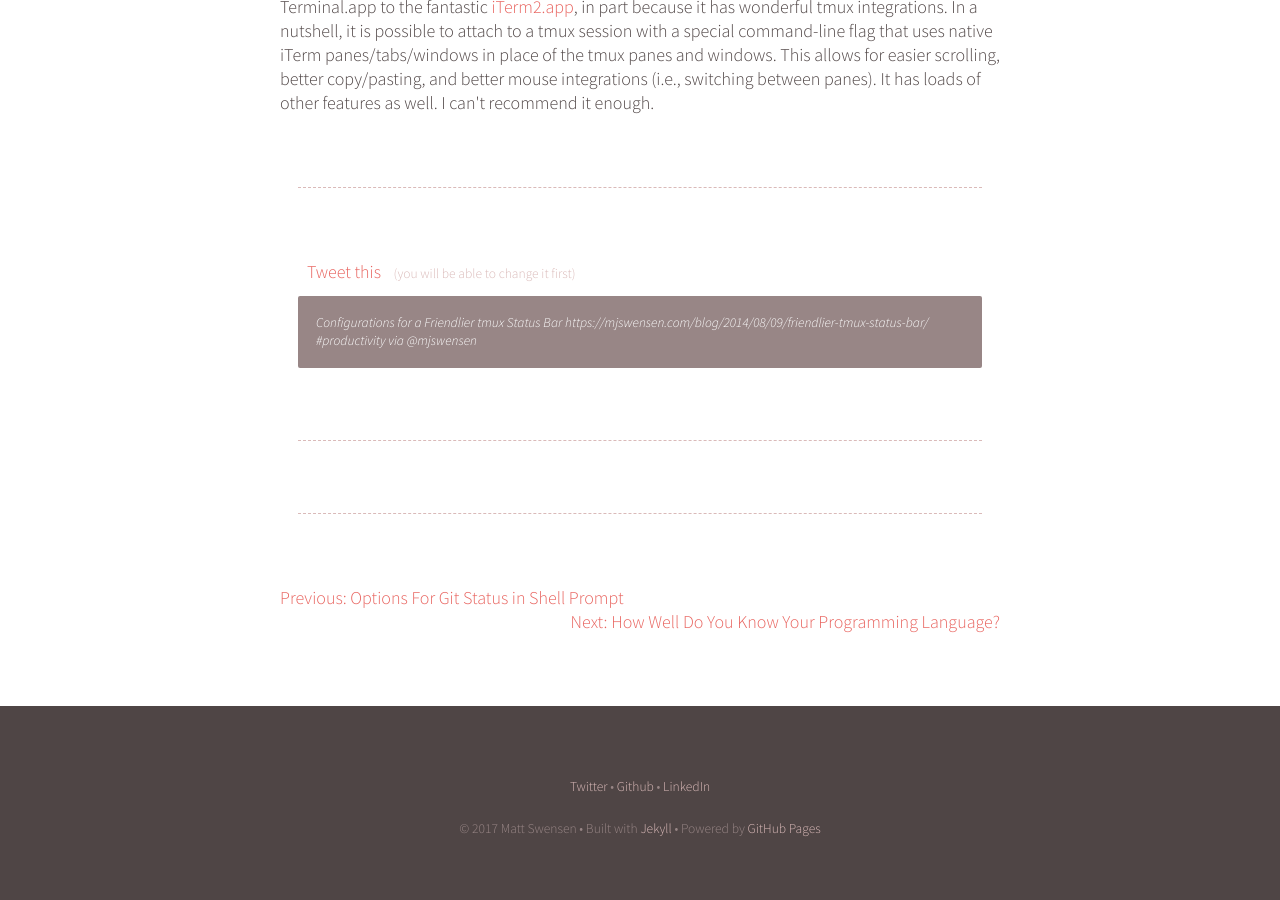
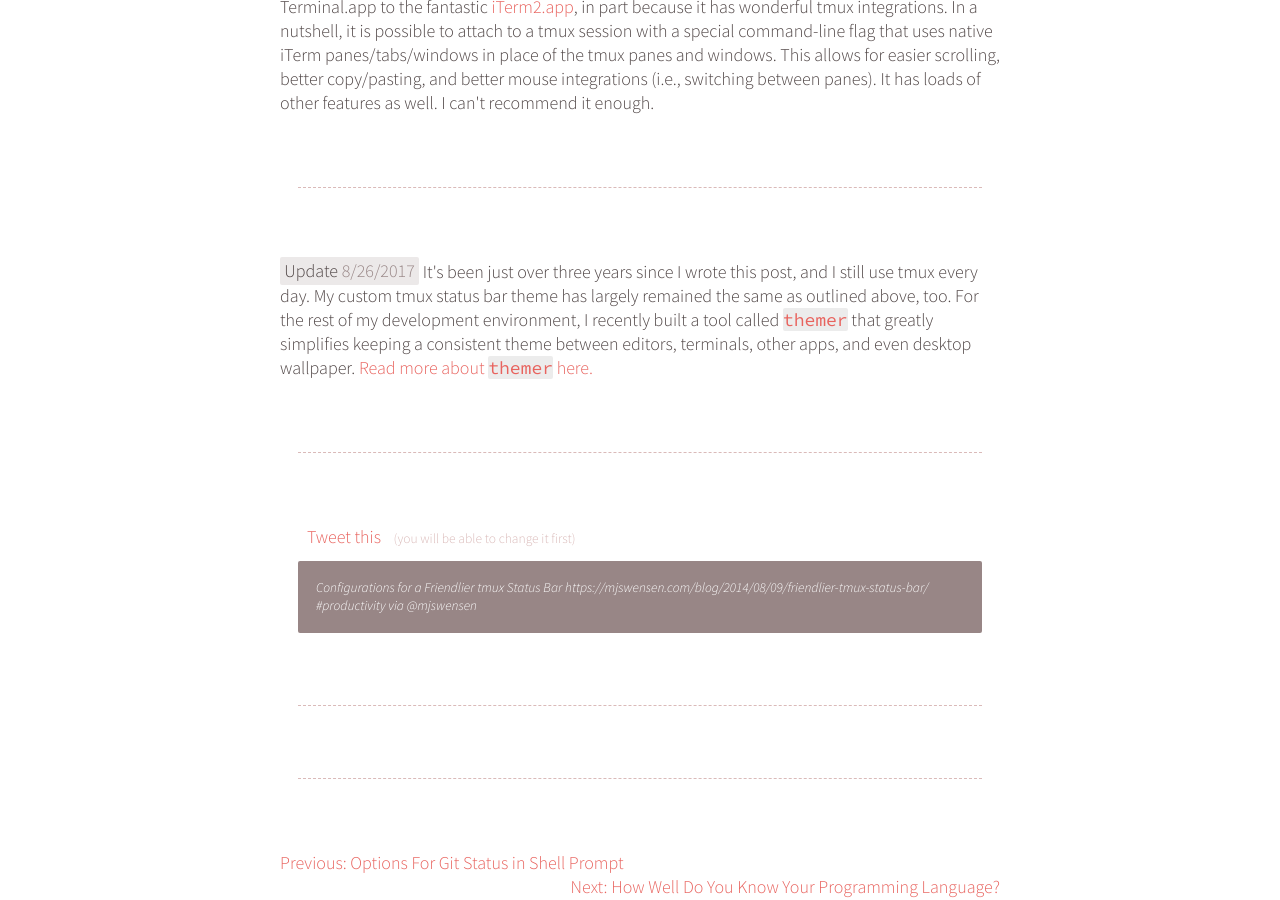
Before and after one commit to mjswensen/mjswensen.com, a Jekyll site: the page built from blog/_posts/2014-08-09-friendlier-tmux-status-bar.md, in a window 1280 px wide and 900 px high, scrolled down 1867 px. Built offline with Jekyll 4.4.1, drawn with Linux system fonts in a browser that asks for light colours; comment, search, counter and statistics services are not loaded; some of the changed text lies outside the part shown.

Commit message:
Updating tmux post

```diff
--- a/blog/_posts/2014-08-09-friendlier-tmux-status-bar.md
+++ b/blog/_posts/2014-08-09-friendlier-tmux-status-bar.md
@@ -5,7 +5,7 @@ tags: productivity
 layout: post
 excerpt: I recently added a few configuration options to my local tmux configuration file to make the status bar easier to read.
 sitemap:
-  lastmod: 2015-05-16 20:51:28
+  lastmod: 2017-08-26 13:31:43
 ---
 
 At work, the engineering team uses [tmux](https://tmux.github.io/) to manage the several instances of the services we run to develop the Lucid suite locally. It is a phenomenal terminal management system and the best part is that it is highly configurable. If you enjoy working in the command-line and haven't checked it out yet, you need to!
@@ -25,3 +25,7 @@ This is what the status bar looks like now:
 ---
 
 <p><span class="update">Update <span class="update-date">5/16/2015</span></span> I still love and use tmux every day. I have recently moved from the default Terminal.app to the fantastic <a href="http://iterm2.com/">iTerm2.app</a>, in part because it has wonderful tmux integrations. In a nutshell, it is possible to attach to a tmux session with a special command-line flag that uses native iTerm panes/tabs/windows in place of the tmux panes and windows. This allows for easier scrolling, better copy/pasting, and better mouse integrations (i.e., switching between panes). It has loads of other features as well. I can't recommend it enough.</p>
+
+---
+
+<p><span class="update">Update <span class="update-date">8/26/2017</span></span> It's been just over three years since I wrote this post, and I still use tmux every day. My custom tmux status bar theme has largely remained the same as outlined above, too. For the rest of my development environment, I recently built a tool called <a href="https://github.com/mjswensen/themer"><code>themer</code></a> that greatly simplifies keeping a consistent theme between editors, terminals, other apps, and even desktop wallpaper. <a href="https://themer.mjswensen.com">Read more about <code>themer</code> here.</a></p>
```
